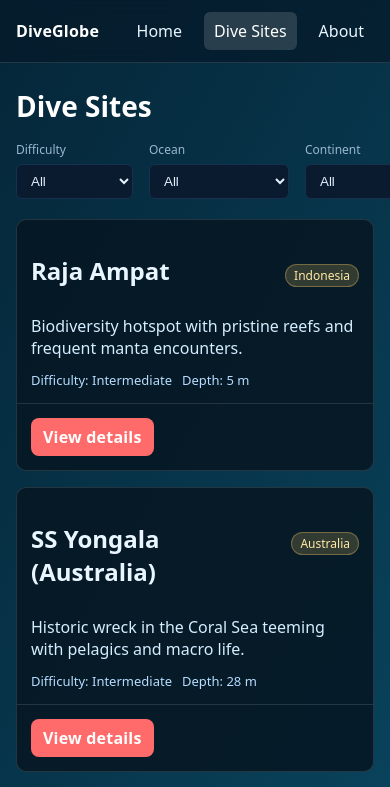
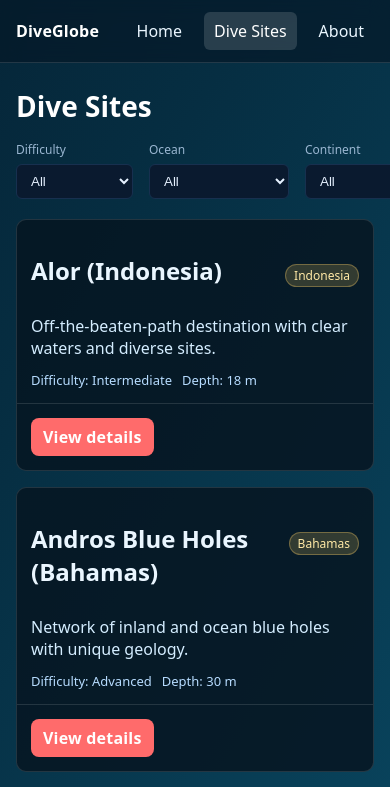
Before and after one commit to 4pillsAday/diveglobe, a Next.js app: page /dive in a window 390 px wide. Shown: the top 787 px of the page. Built offline with nearby package versions, Linux system fonts and the light colour scheme.

Commit message:
Optimizing the home filter size for mobile (#8)

```diff
--- a/app/dive/page.tsx
+++ b/app/dive/page.tsx
@@ -33,6 +33,7 @@ export default async function DiveIndexPage({ searchParams }: { searchParams?: P
     const okOcean = ocean ? inferOcean(s.lat, s.lng).toLowerCase() === ocean : true;
     return okCountry && okDiff && okCont && okOcean;
   });
+  const ordered = [...filtered].sort((a, b) => a.name.localeCompare(b.name));
 
   function sitePassesFilters(s: DiveSiteDetail, skip: 'difficulty' | 'ocean' | 'continent' | 'country' | null): boolean {
     const okDiff = skip === 'difficulty' ? true : (difficulty ? (s.difficulty || '').toLowerCase() === difficulty : true);
@@ -62,7 +63,7 @@ export default async function DiveIndexPage({ searchParams }: { searchParams?: P
         initial={{ difficulty, ocean, continent, country }}
       />
       <ul className="dg-grid">
-        {filtered.length === 0 ? (
+        {ordered.length === 0 ? (
           <li className="dg-card" style={{gridColumn: '1 / -1'}}>
             <div className="dg-card-body">
               <div className="dg-card-header"><h2>No results</h2></div>
@@ -70,7 +71,7 @@ export default async function DiveIndexPage({ searchParams }: { searchParams?: P
             </div>
           </li>
         ) : null}
-        {filtered.map((s) => (
+        {ordered.map((s) => (
           <li key={s.id} className="dg-card">
             <div className="dg-card-body">
               <div className="dg-card-header">
--- a/app/globals.css
+++ b/app/globals.css
@@ -48,6 +48,14 @@ body.dg-body { margin: 0; background: linear-gradient(120deg, #041424, #062e42,
 .dg-iframe { width: 100%; height: 320px; border: 1px solid #17304f; border-radius: 10px; }
 
 /* Home overlay filters */
-.dg-overlay { position: fixed; left: 0; right: 0; top: 64px; z-index: 30; display: flex; justify-content: center; pointer-events: none; }
-.dg-filter-row { pointer-events: all; display: flex; gap: 12px; background: rgba(6,24,38,0.66); backdrop-filter: blur(8px); border: 1px solid rgba(255,255,255,0.12); border-radius: 12px; padding: 10px 12px; }
-.dg-filter-row select { background: #0a1a2f; color: #eaf6ff; border: 1px solid #17304f; border-radius: 6px; padding: 8px 10px; }
+.dg-overlay { position: fixed; left: 0; right: 0; top: 64px; z-index: 30; display: flex; justify-content: center; pointer-events: none; padding: 0 8px; }
+.dg-filter-row { pointer-events: all; display: flex; flex-wrap: wrap; gap: 8px; background: rgba(6,24,38,0.66); backdrop-filter: blur(8px); border: 1px solid rgba(255,255,255,0.12); border-radius: 12px; padding: 8px; max-width: 100%; }
+.dg-filter-row > div { min-width: 140px; }
+.dg-filter-row select { width: 100%; background: #0a1a2f; color: #eaf6ff; border: 1px solid #17304f; border-radius: 6px; padding: 8px 10px; }
+
+@media (max-width: 640px) {
+  .dg-home { height: auto; min-height: calc(100vh - 120px); }
+  .dg-overlay { top: 56px; }
+  .dg-filter-row { gap: 6px; padding: 6px; }
+  .dg-filter-row > div { min-width: 120px; }
+}
```
